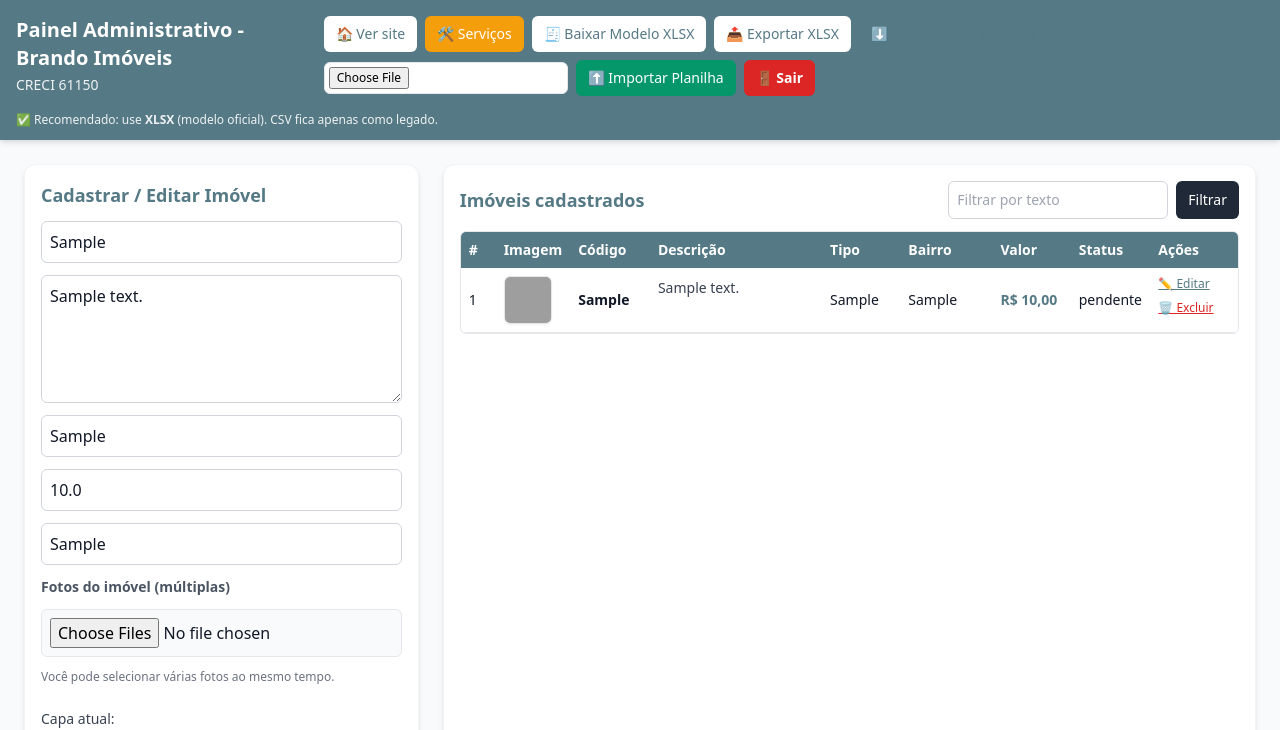
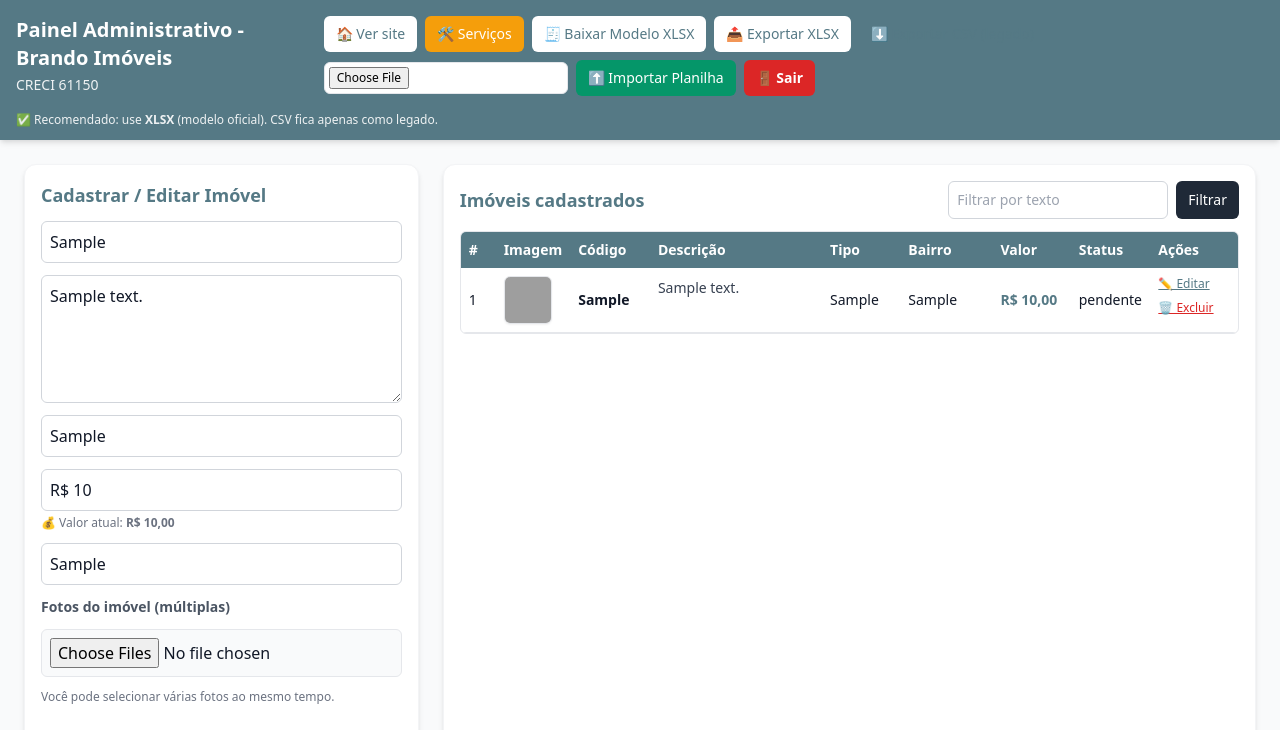
Before and after one commit to WilsonNous/brando-imoveis, a Flask app: page /admin/edit/1 in a window 1280 px wide. Shown: the top 730 px of the page. Run offline with Flask 3, Linux system fonts and the light colour scheme; the visitor is signed in with stand-in values (Sample User, id 1); tables that the repository leaves empty hold one stand-in row (values such as "Sample post"); grey boxes are pictures that could not be loaded.

Commit message:
Update admin.html

```diff
--- a/templates/admin.html
+++ b/templates/admin.html
@@ -33,7 +33,7 @@
       -webkit-box-orient: vertical;
       overflow: hidden;
       text-overflow: ellipsis;
-      max-height: 6rem; /* Ajuste conforme line-height padrão (1.5rem x 4) */
+      max-height: 6rem;
       line-height: 1.5rem;
     }
   </style>
@@ -104,23 +104,43 @@
   <main class="max-w-7xl mx-auto p-6 grid md:grid-cols-3 gap-6">
 
     <!-- ======================================== -->
-    <!-- FORM CADASTRO / EDIÇÃO (COM DESCRIÇÃO APÓS CÓDIGO) -->
+    <!-- FORM CADASTRO / EDIÇÃO -->
     <!-- ======================================== -->
     <section class="md:col-span-1 bg-white p-4 rounded-xl shadow-md border border-gray-100">
       <h2 class="font-semibold mb-3 text-[color:var(--brand-blue)] text-lg">Cadastrar / Editar Imóvel</h2>
 
-      <form action="/admin/save" method="post" enctype="multipart/form-data" class="grid gap-3">
+      <form action="/admin/save" method="post" enctype="multipart/form-data" class="grid gap-3" id="form-imovel">
         <input type="hidden" name="id" value="{{ imovel.id if imovel else '' }}">
 
         <!-- CÓDIGO -->
         <input name="codigo" placeholder="Código (ex: A001)" value="{{ imovel.codigo if imovel else '' }}" required class="field">
 
-        <!-- DESCRIÇÃO (MOVIDA PARA APÓS O CÓDIGO) -->
+        <!-- DESCRIÇÃO (APÓS O CÓDIGO) -->
         <textarea name="descricao" placeholder="Descrição do imóvel" class="field h-32">{{ imovel.descricao if imovel else '' }}</textarea>
 
         <!-- DEMAIS CAMPOS -->
         <input name="tipo" placeholder="Tipo (Casa, Apto...)" value="{{ imovel.tipo if imovel else '' }}" required class="field">
-        <input name="valor" placeholder="Valor (ex: 550000)" value="{{ imovel.valor if imovel else '' }}" required class="field">
+
+        <!-- VALOR COM FORMATAÇÃO BRL VISUAL -->
+        <div class="relative">
+          <input name="valor"
+                 id="input-valor"
+                 placeholder="Valor (ex: 550000)"
+                 value="{{ imovel.valor if imovel else '' }}"
+                 required
+                 class="field w-full"
+                 inputmode="decimal"
+                 pattern="[0-9]+([.,][0-9]+)?"
+                 title="Digite apenas números. Ex: 954000 ou 954000.00">
+
+          <!-- Helper visual com valor formatado em BRL (apenas na edição) -->
+          {% if imovel and imovel.valor %}
+          <small class="text-gray-500 text-xs mt-1 block">
+            💰 Valor atual: <strong>{{ imovel.valor | brl }}</strong>
+          </small>
+          {% endif %}
+        </div>
+
         <input name="bairro" placeholder="Bairro" value="{{ imovel.bairro if imovel else '' }}" required class="field">
 
         <label class="text-sm font-semibold text-gray-600">Fotos do imóvel (múltiplas)</label>
@@ -191,7 +211,7 @@
               <th class="py-2 px-2 w-12">#</th>
               <th class="py-2 px-2 w-16">Imagem</th>
               <th class="py-2 px-2 w-24">Código</th>
-              <th class="py-2 px-2 w-72">Descrição</th> <!-- Largura aumentada para 4 linhas -->
+              <th class="py-2 px-2 w-72">Descrição</th>
               <th class="py-2 px-2 w-24">Tipo</th>
               <th class="py-2 px-2 w-32">Bairro</th>
               <th class="py-2 px-2 w-28">Valor</th>
@@ -251,5 +271,54 @@
     "Consagre ao Senhor tudo o que você faz, e os seus planos serão bem-sucedidos." — Provérbios 16:3
   </footer>
 
+  <!-- ===================================================== -->
+  <!-- SCRIPT OPCIONAL: FORMATAR VALOR EM TEMPO REAL NO INPUT -->
+  <!-- ===================================================== -->
+  <script>
+    // Formata o campo de valor enquanto o usuário digita (opcional)
+    document.addEventListener('DOMContentLoaded', function() {
+      const inputValor = document.getElementById('input-valor');
+      const form = document.getElementById('form-imovel');
+
+      if (!inputValor) return;
+
+      // Formata ao carregar (para edição)
+      if (inputValor.value) {
+        const num = parseFloat(inputValor.value.replace(',', '.'));
+        if (!isNaN(num)) {
+          inputValor.dataset.raw = inputValor.value; // guarda valor bruto
+          inputValor.value = new Intl.NumberFormat('pt-BR', {
+            style: 'currency',
+            currency: 'BRL',
+            minimumFractionDigits: 0
+          }).format(num);
+        }
+      }
+
+      // Formata enquanto digita
+      inputValor.addEventListener('input', function(e) {
+        let raw = e.target.value.replace(/[^\d,\.]/g, '').replace(',', '.');
+        const num = parseFloat(raw);
+        if (!isNaN(num) && raw.length > 0) {
+          e.target.dataset.raw = num; // guarda número puro para envio
+          e.target.value = new Intl.NumberFormat('pt-BR', {
+            style: 'currency',
+            currency: 'BRL',
+            minimumFractionDigits: 0
+          }).format(num);
+        }
+      });
+
+      // Antes de enviar, restaura o valor bruto
+      if (form) {
+        form.addEventListener('submit', function(e) {
+          if (inputValor.dataset.raw !== undefined) {
+            inputValor.value = inputValor.dataset.raw;
+          }
+        });
+      }
+    });
+  </script>
+
 </body>
 </html>
```
